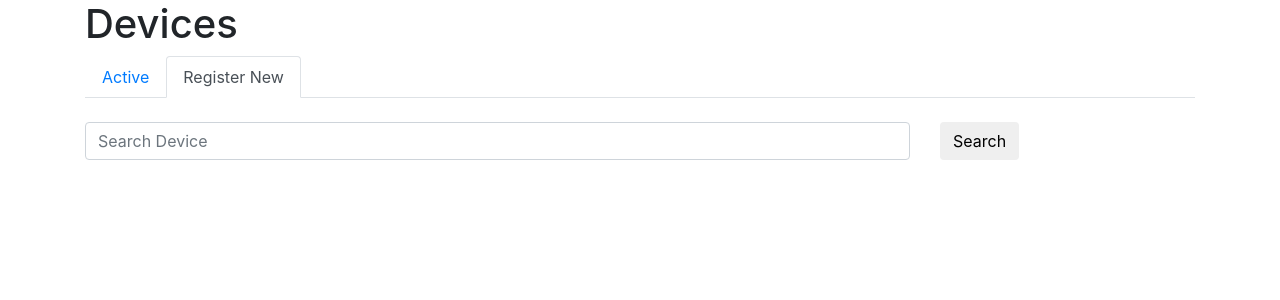
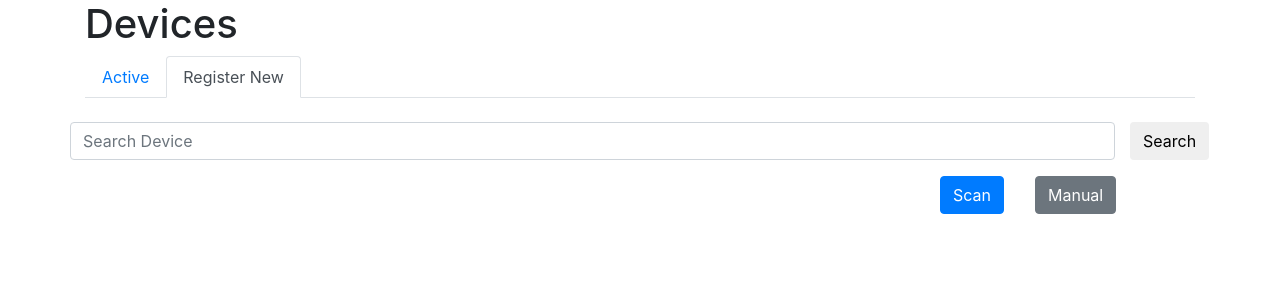
Before and after one commit to SteveMayze/Leawood-Django, a Django app: page /leawood/device/ in a window 1280 px wide, after a click on "Register New". Shown: the part 56-356 px from the top of the page. Run offline with Django 3.2, Linux system fonts and the light colour scheme; data that the repository does not hold is empty; parts of the project's set-up code (start-up, migrations or seed data) failed here and were passed over; some libraries are stand-ins or nearby versions.

Commit message:
Adds the Manual and Scan buttons to the device UI

```diff
--- a/Leawood/device/templates/device/device_scan.htm
+++ b/Leawood/device/templates/device/device_scan.htm
@@ -5,24 +5,33 @@
 	<!-- SEARCH Bar for the devices -->
 	<form method="GET" class="navbar-form" action="">
 		<div class="row form-group">
-			<div class="col-xs-9 col-sm-9 col-lg-9 col-xl-9">
+			<!-- div class="col-xs-11 col-sm-11 col-lg-11 col-xl-11" -->
 				<input type="hidden" name='t' value="register"/>
-				<input type="text" name='q' class="form-control" placeholder="Search Device" value="{{ request.GET.q }}"/>
-			</div>
+				<input type="text" name='q' class="form-control col-xs-11 col-sm-11 col-lg-11 col-xl-11" placeholder="Search Device" value="{{ request.GET.q }}"/>
+			<!-- /div -->
 			<div class="col-xs-1 col-sm-1 col-lg-1 col-xl-1">
 			<button type="submit" class="btn btn-default">Search</button>
 			</div>
 		</div>
 	</form>
-    {% if object_register %}
-
 		<!-- DEVICE LIST - After scan -->
 		<form class="form" method="POST" action="">
 			{% csrf_token %}
-			<div class="row col-xs-1 col-sm-1 col-lg-1 col-xl-1 offset-sm-9">
-				<input type="hidden" name="t" value="register" />
-				<button type="submit" class="btn btn-default">Save</button>
-				<a class="btn btn-default" href="{% url 'device:create' %}" >Manual</a>
+			<div class="row">
+				<!-- div class="col-xs-3 col-sm-3 col-lg-3 col-xl-3 offset-sm-8" -->
+					<input type="hidden" name="t" value="register" />
+				    {% if object_register %}
+					    <div class="offset-xs-8 offset-sm-8 offset-lg-8 offset-xl-8 col-xs-1 col-sm-1 col-lg-1 col-xl-1">
+							<button type="submit" class="btn btn-primary ">Save</button>
+						</div>
+					{% endif %}
+					<div class="{% if not object_register %} offset-xs-9 offset-sm-9 offset-lg-9 offset-xl-9 {% endif %} col-xs-1 col-sm-1 col-lg-1 col-xl-1">
+						<a class="btn {% if object_register %} btn-secondary {% else %} btn-primary {% endif %}" role="button" href="?{{ scan_var }}=t" >Scan</a>
+					</div>
+					<div class="col-xs-1 col-sm-1 col-lg-1 col-xl-1">
+						<a class="btn btn-secondary " role="button" href="{% url 'device:create' %}" >Manual</a>
+					</div>
+				<!-- /div -->
 			</div>
 			<div class="row">
 				<div class="col-md-11 offset-md-1" >
@@ -36,6 +45,7 @@
 				</div>
 			</div>
 		</form>
+    {% if object_register %}
 
 		<div class="row">
 		    <ul class="pagination col-md-11 offset-md-1" >
```
